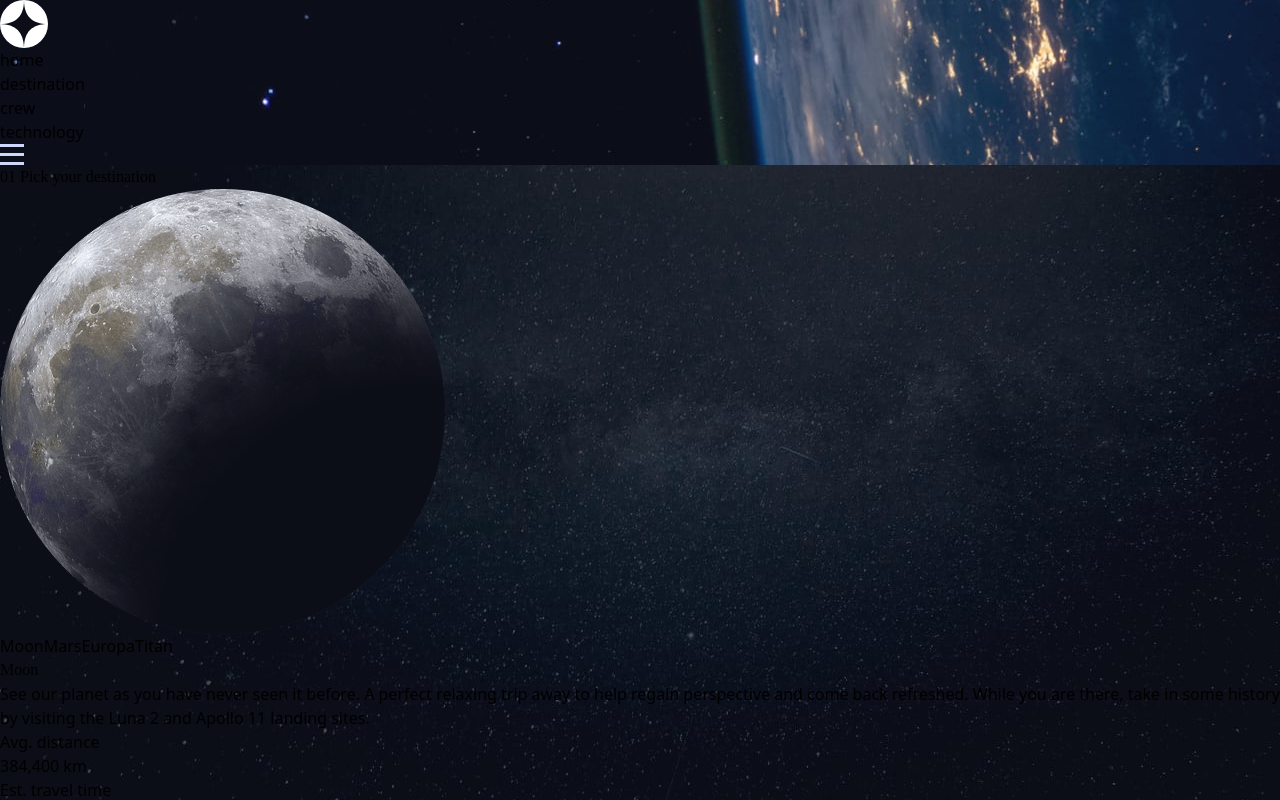
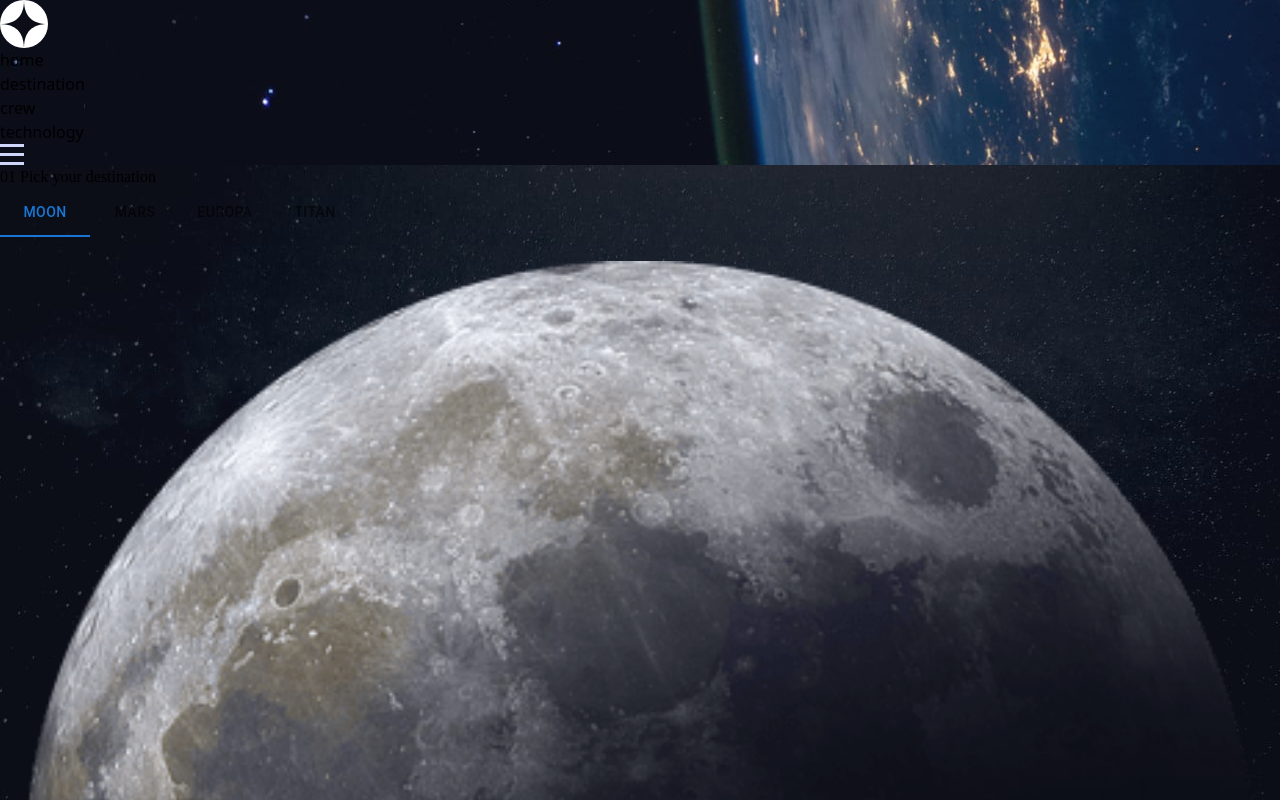
Before and after one commit to matthewkuria/space-tourism-website, a React (Vite) app: page /destination in a window 1280 px wide. Shown: the top 800 px of the page. Built offline with nearby package versions, Linux system fonts and the light colour scheme; a web font is replaced by a local one.

Commit message:
style the tabs

```diff
--- /dev/null
+++ b/data.json
@@ -0,0 +1,108 @@
+{
+  "destinations": [
+    {
+      "name": "Moon",
+      "images": {
+        "png": "image-moon.png",
+        "webp": "./assets/destination/image-moon.webp"
+      },
+      "description": "See our planet as you’ve never seen it before. A perfect relaxing trip away to help regain perspective and come back refreshed. While you’re there, take in some history by visiting the Luna 2 and Apollo 11 landing sites.",
+      "distance": "384,400 km",
+      "travel": "3 days"
+    },
+    {
+      "name": "Mars",
+      "images": {
+        "png": "image-mars.png",
+        "webp": "../assets/destination/image-mars.webp"
+      },
+      "description": "Don’t forget to pack your hiking boots. You’ll need them to tackle Olympus Mons, the tallest planetary mountain in our solar system. It’s two and a half times the size of Everest!",
+      "distance": "225 mil. km",
+      "travel": "9 months"
+    },
+    {
+      "name": "Europa",
+      "images": {
+        "png": "image-europa.png",
+        "webp": "../assets/destination/image-europa.webp"
+      },
+      "description": "The smallest of the four Galilean moons orbiting Jupiter, Europa is a winter lover’s dream. With an icy surface, it’s perfect for a bit of ice skating, curling, hockey, or simple relaxation in your snug wintery cabin.",
+      "distance": "628 mil. km",
+      "travel": "3 years"
+    },
+    {
+      "name": "Titan",
+      "images": {
+        "png": "image-titan.png",
+        "webp": "../assets/destination/image-titan.webp"
+      },
+      "description": "The only moon known to have a dense atmosphere other than Earth, Titan is a home away from home (just a few hundred degrees colder!). As a bonus, you get striking views of the Rings of Saturn.",
+      "distance": "1.6 bil. km",
+      "travel": "7 years"
+    }
+  ],
+  "crew": [
+    {
+      "name": "Douglas Hurley",
+      "images": {
+        "png": "./assets/crew/image-douglas-hurley.png",
+        "webp": "./assets/crew/image-douglas-hurley.webp"
+      },
+      "role": "Commander",
+      "bio": "Douglas Gerald Hurley is an American engineer, former Marine Corps pilot and former NASA astronaut. He launched into space for the third time as commander of Crew Dragon Demo-2."
+    },
+    {
+      "name": "Mark Shuttleworth",
+      "images": {
+        "png": "./assets/crew/image-mark-shuttleworth.png",
+        "webp": "./assets/crew/image-mark-shuttleworth.webp"
+      },
+      "role": "Mission Specialist",
+      "bio": "Mark Richard Shuttleworth is the founder and CEO of Canonical, the company behind the Linux-based Ubuntu operating system. Shuttleworth became the first South African to travel to space as a space tourist."
+    },
+    {
+      "name": "Victor Glover",
+      "images": {
+        "png": "./assets/crew/image-victor-glover.png",
+        "webp": "./assets/crew/image-victor-glover.webp"
+      },
+      "role": "Pilot",
+      "bio": "Pilot on the first operational flight of the SpaceX Crew Dragon to the International Space Station. Glover is a commander in the U.S. Navy where he pilots an F/A-18.He was a crew member of Expedition 64, and served as a station systems flight engineer."
+    },
+    {
+      "name": "Anousheh Ansari",
+      "images": {
+        "png": "./assets/crew/image-anousheh-ansari.png",
+        "webp": "./assets/crew/image-anousheh-ansari.webp"
+      },
+      "role": "Flight Engineer",
+      "bio": "Anousheh Ansari is an Iranian American engineer and co-founder of Prodea Systems. Ansari was the fourth self-funded space tourist, the first self-funded woman to fly to the ISS, and the first Iranian in space."
+    }
+  ],
+  "technology": [
+    {
+      "name": "Launch vehicle",
+      "images": {
+        "portrait": "./assets/technology/image-launch-vehicle-portrait.jpg",
+        "landscape": "./assets/technology/image-launch-vehicle-landscape.jpg"
+      },
+      "description": "A launch vehicle or carrier rocket is a rocket-propelled vehicle used to carry a payload from Earth's surface to space, usually to Earth orbit or beyond. Our WEB-X carrier rocket is the most powerful in operation. Standing 150 metres tall, it's quite an awe-inspiring sight on the launch pad!"
+    },
+    {
+      "name": "Spaceport",
+      "images": {
+        "portrait": "./assets/technology/image-spaceport-portrait.jpg",
+        "landscape": "./assets/technology/image-spaceport-landscape.jpg"
+      },
+      "description": "A spaceport or cosmodrome is a site for launching (or receiving) spacecraft, by analogy to the seaport for ships or airport for aircraft. Based in the famous Cape Canaveral, our spaceport is ideally situated to take advantage of the Earth’s rotation for launch."
+    },
+    {
+      "name": "Space capsule",
+      "images": {
+        "portrait": "./assets/technology/image-space-capsule-portrait.jpg",
+        "landscape": "./assets/technology/image-space-capsule-landscape.jpg"
+      },
+      "description": "A space capsule is an often-crewed spacecraft that uses a blunt-body reentry capsule to reenter the Earth's atmosphere without wings. Our capsule is where you'll spend your time during the flight. It includes a space gym, cinema, and plenty of other activities to keep you entertained."
+    }
+  ]
+}
--- a/package.json
+++ b/package.json
@@ -10,9 +10,12 @@
     "preview": "vite preview"
   },
   "dependencies": {
+    "@emotion/react": "^11.13.3",
+    "@emotion/styled": "^11.13.0",
     "@fontsource/roboto": "^5.0.14",
     "@material-ui/core": "^4.12.4",
     "@mui/base": "^5.0.0-beta.40",
+    "@mui/material": "^5.16.7",
     "@radix-ui/react-icons": "^1.3.0",
     "lucide-react": "^0.436.0",
     "react": "^18.3.1",
--- a/src/routes/destination.jsx
+++ b/src/routes/destination.jsx
@@ -1,131 +1,88 @@
-import * as React from 'react';
-import { Tabs } from '@mui/base/Tabs';
-import { TabsList } from '@mui/base/TabsList';
-import { TabPanel } from '@mui/base/TabPanel';
-import { Tab } from '@mui/base/Tab';
+import React, { useState, useEffect } from 'react';
+import { Tabs, Tab, Box, Typography } from '@mui/material';
+
 import imageMoon from "../assets/destination/image-moon.png"
+import imageMars from "../assets/destination/image-mars.png"
+import imageEuro from "../assets/destination/image-europa.png"
+import imageTitan from "../assets/destination/image-titan.png"
+
+const imageMap = {
+    'image-moon.png': imageMoon,
+    'image-mars.png': imageMars,
+    'image-europa.png': imageEuro,
+    'image-titan.png': imageTitan
+
+};
 
 
 
 const Destination = () => {
+    const [data, setData] = useState([])
+    const [value, setValue] = useState(0);
+    // Fetch data from the  JSON file
+     useEffect(() => {
+    // Fetch data from the JSON file
+    fetch('/data.json')
+      .then((response) => response.json())
+      .then((data) => setData(data.destinations))
+      .catch((error) => console.error('Error fetching data:', error));
+  }, []);
+
+  const handleChange = (event, newValue) => {
+    setValue(newValue);
+    };
+
+
+    const TabPanel = ({ children, value, index }) => {
+  return (
+    <div role="tabpanel" hidden={value !== index}>
+      {value === index && <Box sx={{ p: 3 }}>{children}</Box>}
+    </div>
+  );
+};
     return (
         <main className="destination text-white p-12">
             <h1 className="uppercase text-2xl"><span className="text-slate-500">01</span> Pick your destination</h1>
-            <div className="flex justify-around items-start">
-                <div className="">
-                  <img src={imageMoon} alt="The moon image" />
-                </div>
-                <div className="w-full md:w-1/2">
-                         <Tabs defaultValue={1}>
-                            <TabsList className="mb-4 rounded-xl bg-transparent flex font-sans items-center justify-center content-between min-w-tabs-list shadow-lg">
-                                <Tab
-                                slotProps={{
-                                    root: ({ selected, disabled }) => ({
-                                    className: `font-sans ${
-                                        selected
-                                        ? 'text-purple-500 bg-white'
-                                        : 'text-white bg-transparent focus:text-white hover:bg-purple-400'
-                                    } ${
-                                        disabled ? 'cursor-not-allowed opacity-50' : 'cursor-pointer'
-                                    } text-sm font-bold w-full p-2 m-1.5 border-0 rounded-lg flex justify-center focus:outline-0 focus:shadow-outline-purple-light`,
-                                    }),
-                                }}
-                                value={1}
-                                >
-                                Moon
-                                </Tab>
-                                <Tab
-                                slotProps={{
-                                    root: ({ selected, disabled }) => ({
-                                    className: `font-sans ${
-                                        selected
-                                        ? 'text-purple-500 bg-white'
-                                        : 'text-white bg-transparent focus:text-white hover:bg-purple-400'
-                                    } ${
-                                        disabled ? 'cursor-not-allowed opacity-50' : 'cursor-pointer'
-                                    } text-sm font-bold w-full p-2 m-1.5 border-0 rounded-md flex justify-center focus:outline-0 focus:shadow-outline-purple-light`,
-                                    }),
-                                }}
-                                value={2}
-                                >
-                                Mars
-                                </Tab>
-                                <Tab
-                                slotProps={{
-                                    root: ({ selected, disabled }) => ({
-                                    className: `font-sans ${
-                                        selected
-                                        ? 'text-purple-500 bg-white'
-                                        : 'text-white bg-transparent focus:text-white hover:bg-purple-400'
-                                    } ${
-                                        disabled ? 'cursor-not-allowed opacity-50' : 'cursor-pointer'
-                                    } text-sm font-bold w-full p-2 m-1.5 border-0 rounded-md flex justify-center focus:outline-0 focus:shadow-outline-purple-light`,
-                                    }),
-                                }}
-                                value={3}
-                                >
-                               Europa
-                            </Tab>
-                            <Tab
-                                slotProps={{
-                                    root: ({ selected, disabled }) => ({
-                                    className: `font-sans ${
-                                        selected
-                                        ? 'text-purple-500 bg-white'
-                                        : 'text-white bg-transparent focus:text-white hover:bg-purple-400'
-                                    } ${
-                                        disabled ? 'cursor-not-allowed opacity-50' : 'cursor-pointer'
-                                    } text-sm font-bold w-full p-2 m-1.5 border-0 rounded-md flex justify-center focus:outline-0 focus:shadow-outline-purple-light`,
-                                    }),
-                                }}
-                                value={4}
-                                >
-                               Titan
-                                </Tab>
-                            </TabsList>
-                            <TabPanel className="w-full font-sans text-sm flex flex-col" value={1}>
-                                <h1 className='uppercase text-8xl text-center'>Moon</h1>
+            <div className="">
+
+                <div className="w-full ">
+                    <Box sx={{ width: '100%' }}>
+                        <Tabs className='ml-96' value={value} onChange={handleChange} aria-label="simple tabs">
+                            {Array.isArray(data) && data.map((item, index) => (
+                            <Tab key={index} label={item.name} />
+                            ))}
+                        </Tabs>
+                        {data.map((item, index) => (
+                            <TabPanel key={index} value={value} index={index} className="">
+                                <div className="flex flex-col md:flex-row justify-around">
+                                    <div className="">
+                                    <img
+                                    src={imageMap[item.images.png]}
+                                    alt={item.title}
+                                    style={{ width: '100%', borderRadius: '8px' }}
+                                    />
+                                    </div>
                                 <div className="">
-                                    <p className="font-bold py-6">
-                                        See our planet as you have never seen it before.
-                                        A perfect relaxing trip away to help regain perspective and come back refreshed.
-                                        While you are there, take in some history by visiting the Luna 2 and Apollo 11 landing sites.
-                                    </p>
-                            </div>
-                            <div className="pt-6">
-                                <div className="flex  justify-between">
-                                    <div className="">
-                                        <p className="uppercase">
-                                        Avg. distance
-                                        </p>
-                                        <p className="text-xl">
-                                            384,400 km
-                                        </p>
-                                    </div>
-                                    <div className="">
-                                          <p className="uppercase">
-                                        Est. travel time
-                                        </p>
-                                        <p className="text-xl">
-                                            3 days
-                                        </p>
+                                    <Typography>{item.description}</Typography>
+                                    <div className="flex justify-between mt-10 ">
+                                        <div className="flex flex-col">
+                                            <p className="">AVG. DISTANCE</p>
+                                            <Typography>{item.distance}</Typography>
+                                        </div>
+                                        <div className="flex flex-col">
+                                            <p className="">EST. TRAVEL TIME</p>
+                                            <Typography>{ item.travel}</Typography>
+                                        </div>
                                     </div>
                                 </div>
-                            </div>
+                                </div>
                             </TabPanel>
-                            <TabPanel className="w-full font-sans text-sm" value={2}>
-                                Second page
-                            </TabPanel>
-                            <TabPanel className="w-full font-sans text-sm" value={3}>
-                                Third page
-                            </TabPanel>
-                            <TabPanel className="w-full font-sans text-sm" value={4}>
-                                Fourth Page
-                            </TabPanel>
-                            </Tabs>
+                        ))}
+                    </Box>
                 </div>
             </div>
         </main>
     )
 }
+
 export default Destination
```
Also changed, not shown: 1 other file (tests, documents, lock files or other folders).
